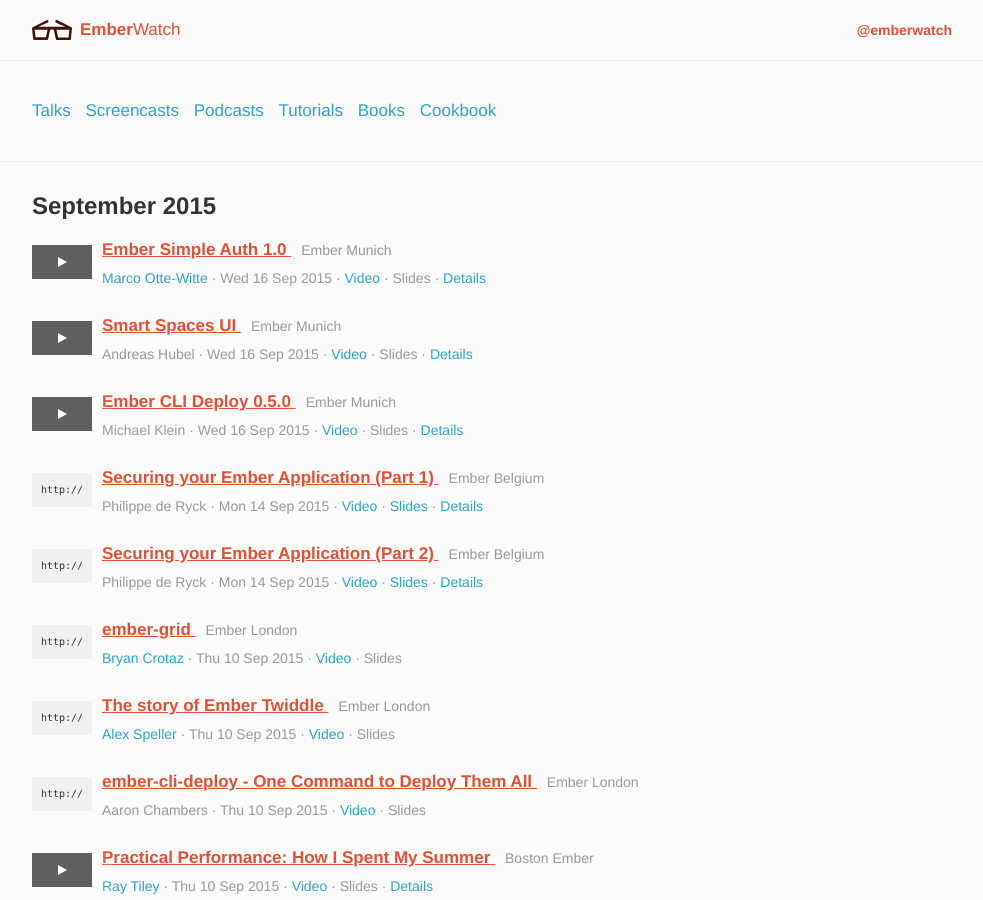
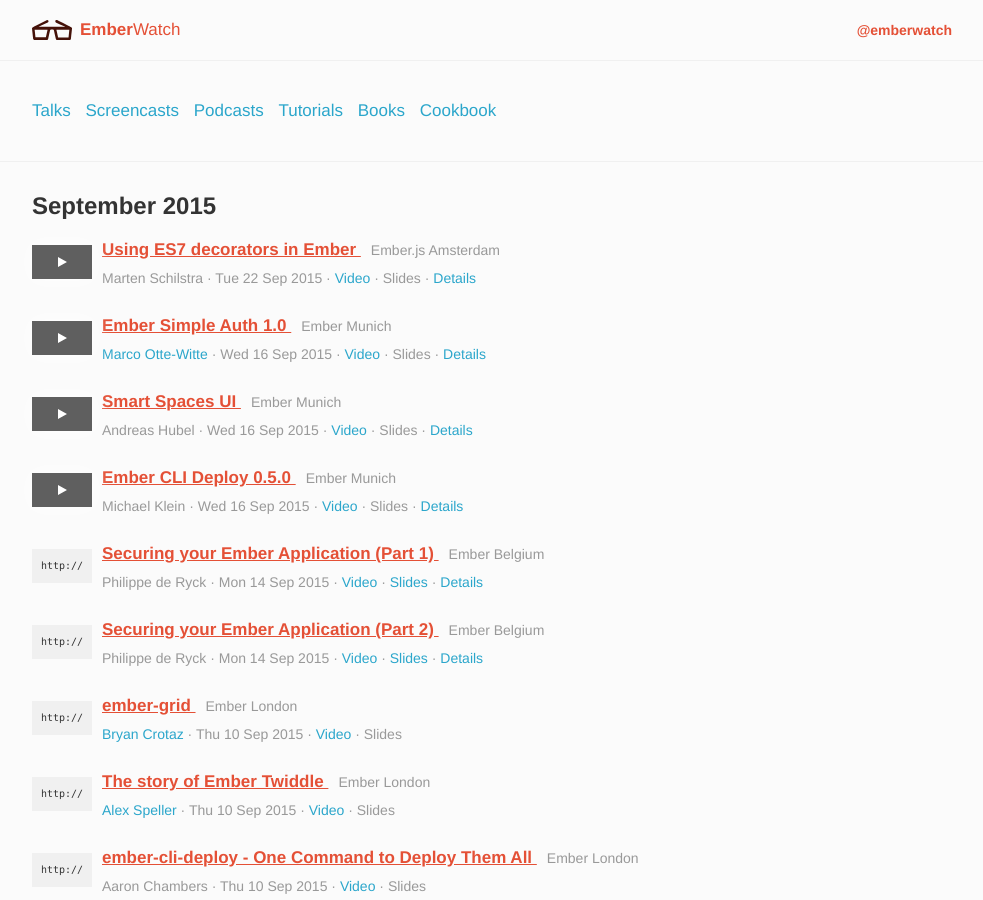
Before and after one commit to emberwatch/emberwatch, a Jekyll site: the page built from index.html, in a window 1280 px wide and 900 px high, cut to the strip 0-900 px from the top of the window. Shown: the whole strip, without its empty margins (148-1131 px from the left). Built offline with Jekyll 4.4.1, drawn with Linux system fonts in a browser that asks for light colours; Markdown is read by kramdown in place of the engine named in the settings; comment, search, counter and statistics services are not loaded; grey boxes are pictures that could not be loaded.

Commit message:
[Add Talk] Using ES7 Decorators in Ember

```diff
--- a/_data/people.yml
+++ b/_data/people.yml
@@ -1175,3 +1175,5 @@
   twitter: spastorino
   github: spastorino
   id: 278
+- name: Marten Schilstra
+  id: 279
--- a/_data/talks.yml
+++ b/_data/talks.yml
@@ -1,4 +1,12 @@
 ---
+- title: Using ES7 decorators in Ember
+  date: '2015-09-22'
+  author_ids:
+  - 279
+  videos:
+  - https://www.youtube.com/watch?v=NVb9sfURUPU
+  url: http://www.meetup.com/Ember-js-Amsterdam/events/224579314/
+  event_id: 17
 - title: Ember CLI Deploy 0.5.0
   date: '2015-09-16'
   author_ids:
```
